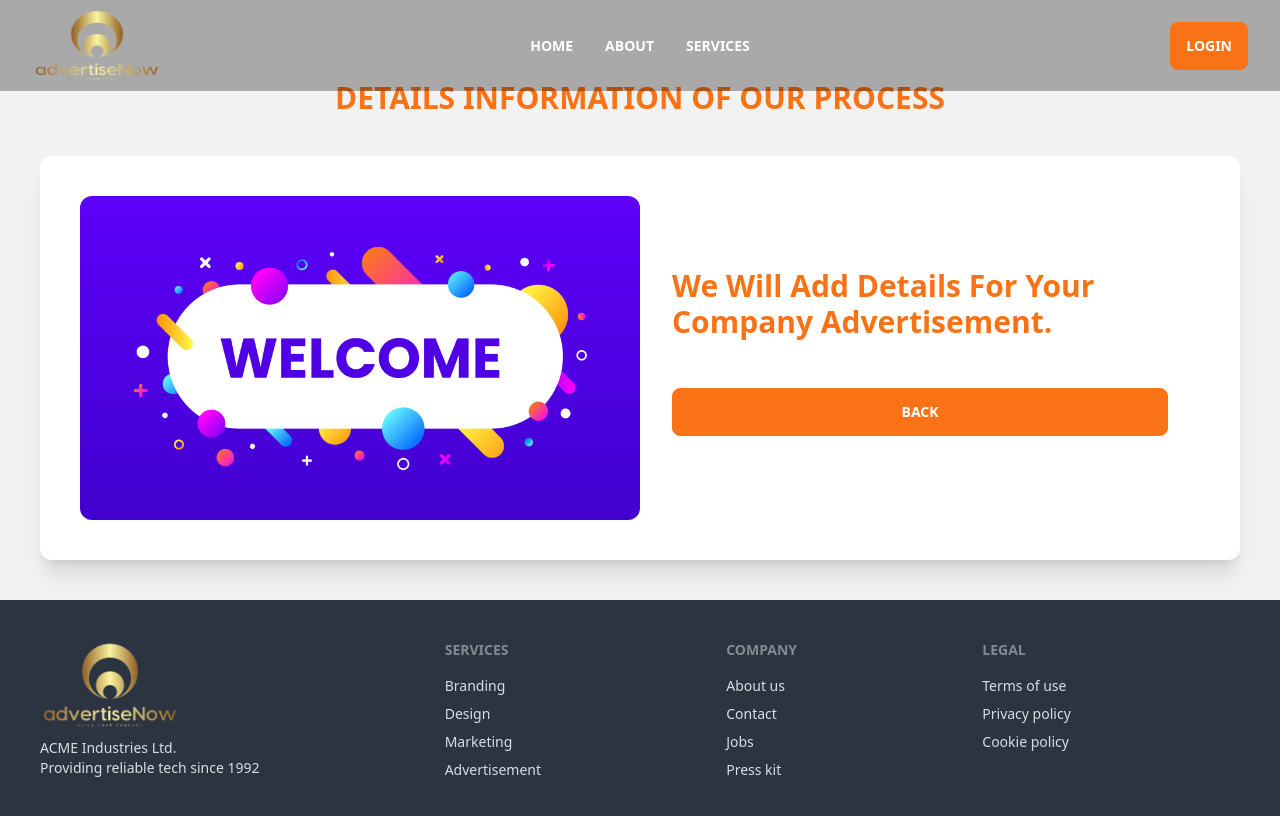
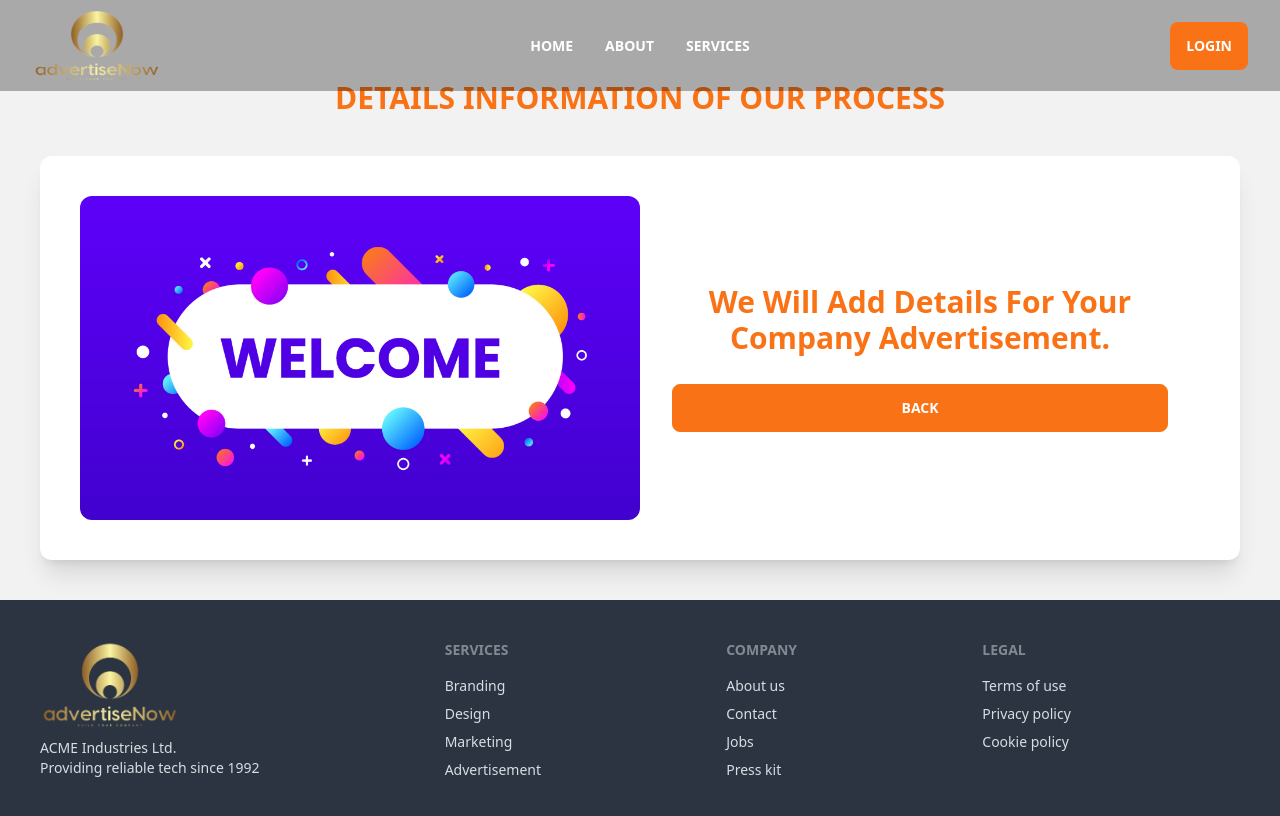
Before and after one commit to mssadik/advertise-now-client, a React (Vite) app: page /cardDetails in a window 1280 px wide. Shown: the top 816 px of the page. Built offline with nearby package versions, Linux system fonts and the light colour scheme.

Commit message:
update my details page design

```diff
--- a/src/pages/Home/Advertisement/CardDetails.jsx
+++ b/src/pages/Home/Advertisement/CardDetails.jsx
@@ -8,14 +8,14 @@ const CardDetails = () => {
         <h2 className="text-center font-bold text-3xl py-10 text-orange-500 uppercase">
           Details Information Of Our Process
         </h2>
-        <div className="card lg:card-side bg-white shadow-xl rounded-xl p-10">
-          <div className="w-1/2">
+        <div className="card grid grid-cols-1 md:grid-cols-2 items-center bg-white shadow-xl rounded-xl p-10">
+          <div className="w-full">
             <figure>
               <img src="welcome.jpg" alt="Album" className="rounded-xl" />
             </figure>
           </div>
-          <div className="card-body w-1/2">
-            <h2 className="text-3xl font-bold text-orange-500 capitalize py-10">We will add details for your company advertisement.</h2>
+          <div className="card-body w-full">
+            <h2 className="text-2xl lg:text-3xl font-bold text-orange-500 capitalize text-center pb-5">We will add details for your company advertisement.</h2>
             <Link to={'/'} className="btn border border-orange-500 bg-orange-500 text-white hover:bg-white hover:text-orange-500 hover:border-orange-500">Back</Link>
           </div>
         </div>
```
